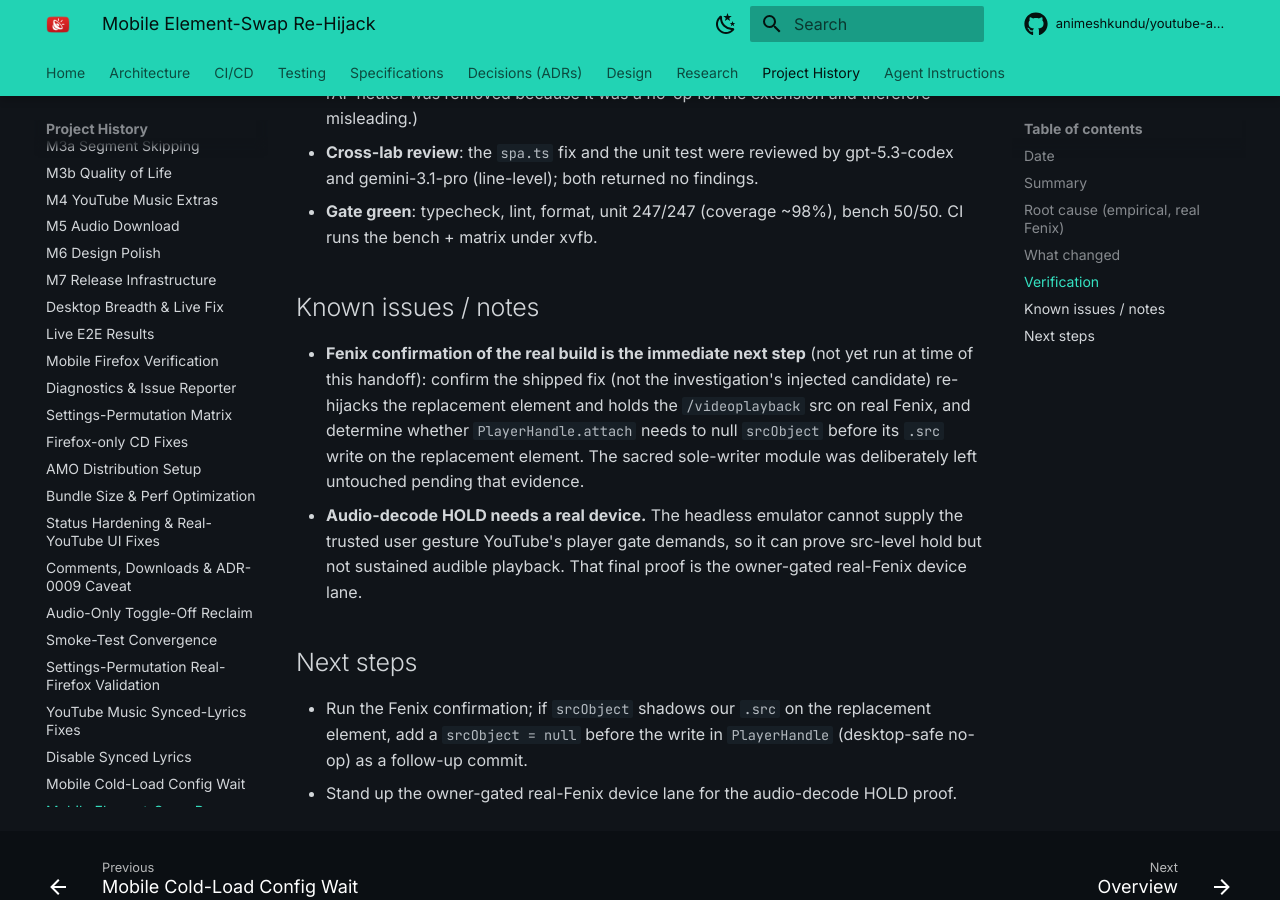
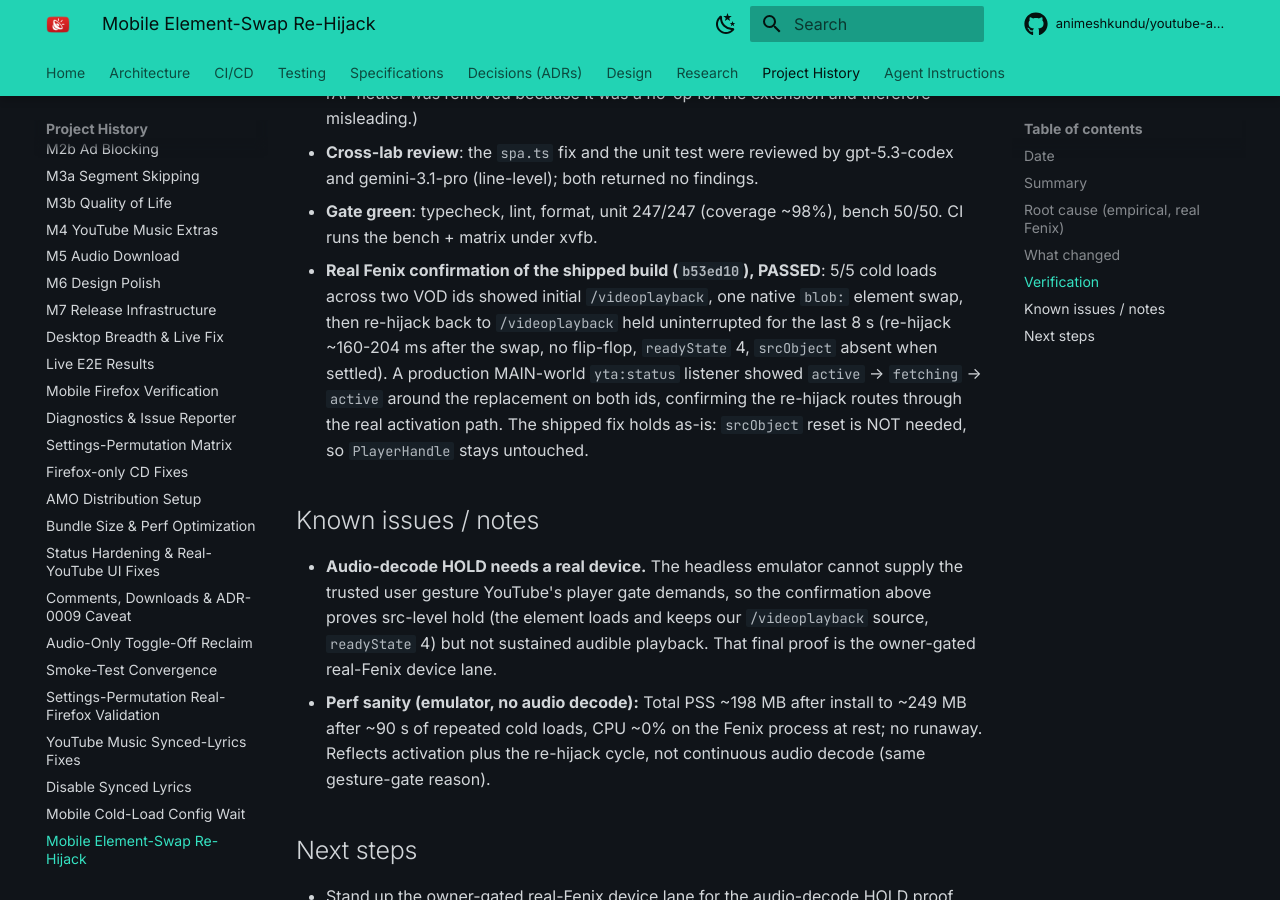
Before and after one commit to animeshkundu/youtube-audio, an MkDocs documentation site: the page built from docs/history/2026-07-13-mobile-element-swap-rehijack.md, in a window 1280 px wide and 900 px high, scrolled down 2091 px. Built offline with MkDocs 1.6.1 and Material for MkDocs 9.7.7, drawn with Linux system fonts in a browser that asks for light colours; comment, search, counter and statistics services are not loaded.

Commit message:
Docs: record real-Fenix confirmation of the element-swap re-hijack
5/5 cold loads on ARM64 Fenix (build b53ed10) hold /videoplayback on the
replacement element after the native swap (re-hijack ~160-204ms later, readyState
4, no flip-flop); production yta:status showed active->fetching->active around the
swap. srcObject reset not needed, so PlayerHandle is untouched. Perf sane; audio
decode still device-gated (emulator gesture gate).

```diff
--- a/docs/history/2026-07-13-mobile-element-swap-rehijack.md
+++ b/docs/history/2026-07-13-mobile-element-swap-rehijack.md
@@ -70,20 +70,24 @@
   gemini-3.1-pro (line-level); both returned no findings.
 - **Gate green**: typecheck, lint, format, unit 247/247 (coverage ~98%), bench 50/50. CI runs the
   bench + matrix under xvfb.
+- **Real Fenix confirmation of the shipped build (`b53ed10`), PASSED**: 5/5 cold loads across two VOD
+  ids showed initial `/videoplayback`, one native `blob:` element swap, then re-hijack back to
+  `/videoplayback` held uninterrupted for the last 8 s (re-hijack ~160-204 ms after the swap, no
+  flip-flop, `readyState` 4, `srcObject` absent when settled). A production MAIN-world `yta:status`
+  listener showed `active` -> `fetching` -> `active` around the replacement on both ids, confirming
+  the re-hijack routes through the real activation path. The shipped fix holds as-is: `srcObject`
+  reset is NOT needed, so `PlayerHandle` stays untouched.
 
 ## Known issues / notes
 
-- **Fenix confirmation of the real build is the immediate next step** (not yet run at time of this
-  handoff): confirm the shipped fix (not the investigation's injected candidate) re-hijacks the
-  replacement element and holds the `/videoplayback` src on real Fenix, and determine whether
-  `PlayerHandle.attach` needs to null `srcObject` before its `.src` write on the replacement element.
-  The sacred sole-writer module was deliberately left untouched pending that evidence.
 - **Audio-decode HOLD needs a real device.** The headless emulator cannot supply the trusted user
-  gesture YouTube's player gate demands, so it can prove src-level hold but not sustained audible
-  playback. That final proof is the owner-gated real-Fenix device lane.
+  gesture YouTube's player gate demands, so the confirmation above proves src-level hold (the element
+  loads and keeps our `/videoplayback` source, `readyState` 4) but not sustained audible playback.
+  That final proof is the owner-gated real-Fenix device lane.
+- **Perf sanity (emulator, no audio decode):** Total PSS ~198 MB after install to ~249 MB after ~90 s
+  of repeated cold loads, CPU ~0% on the Fenix process at rest; no runaway. Reflects activation plus
+  the re-hijack cycle, not continuous audio decode (same gesture-gate reason).
 
 ## Next steps
 
-- Run the Fenix confirmation; if `srcObject` shadows our `.src` on the replacement element, add a
-  `srcObject = null` before the write in `PlayerHandle` (desktop-safe no-op) as a follow-up commit.
 - Stand up the owner-gated real-Fenix device lane for the audio-decode HOLD proof.
```
